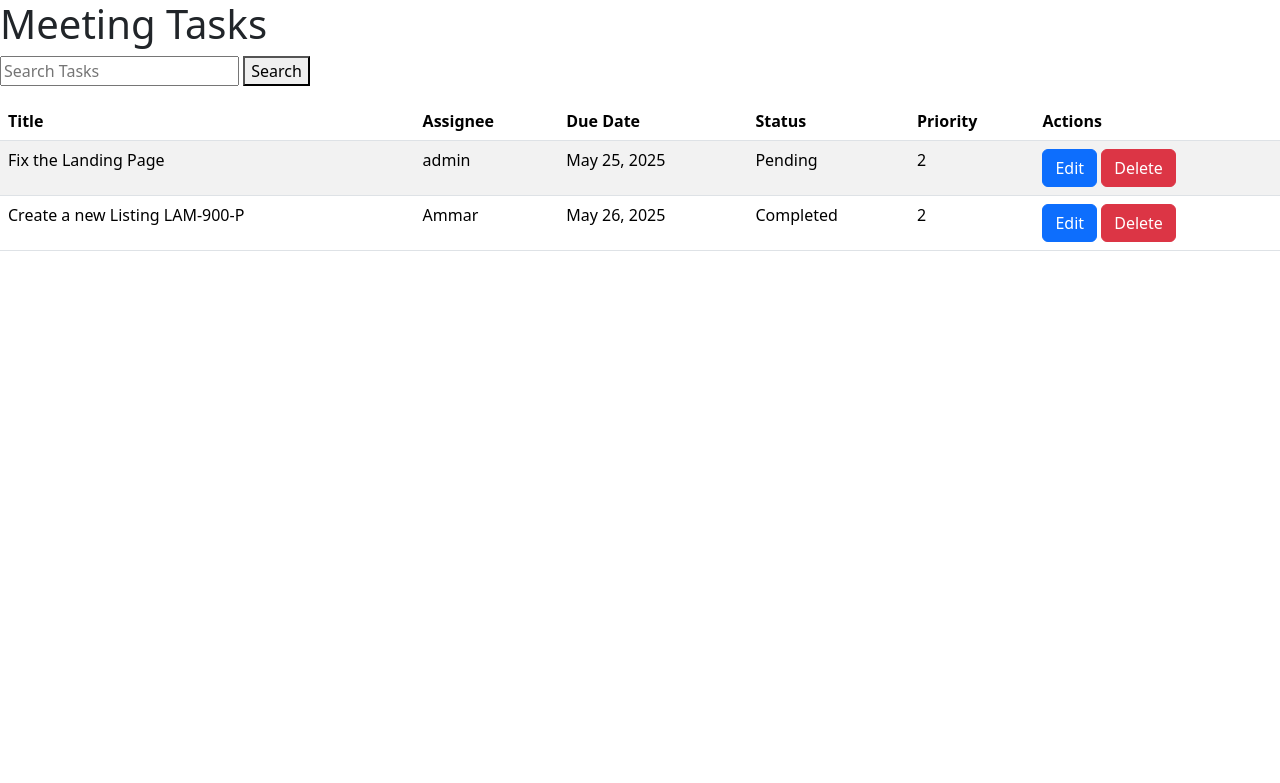
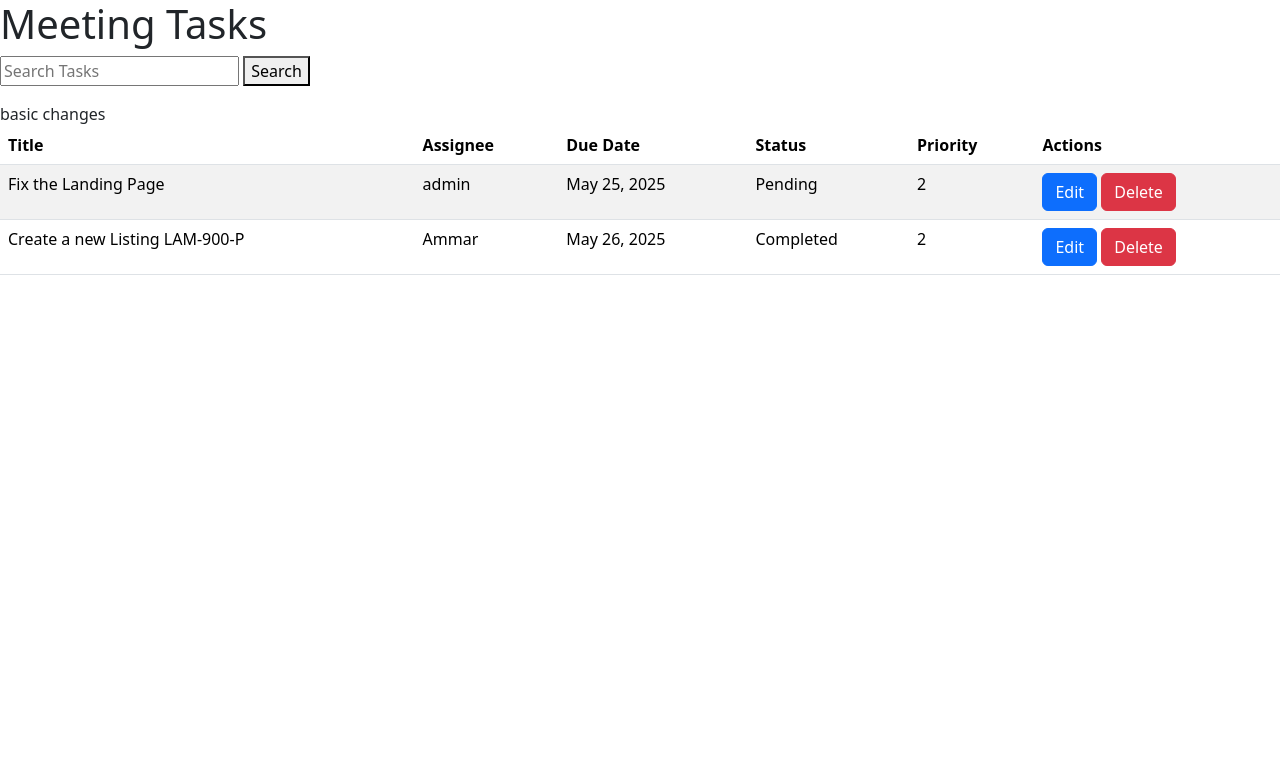
Before and after one commit to Ammar-78/asana, a Django app: page / in a window 1280 px wide. Shown: the top 783 px of the page. Run offline with Django 5.2, Linux system fonts and the light colour scheme; data comes from the database, SQL or seed files in the repository; some libraries are stand-ins or nearby versions.

Commit message:
my message

```diff
--- a/asana/templates/asana/task_list.html
+++ b/asana/templates/asana/task_list.html
@@ -6,6 +6,8 @@
     <input type="text" name="q" placeholder="Search Tasks" value="{{ search_query }}">
     <button type="submit">Search</button>
 </form>
+
+basic changes
 
 {% load bootstrap5 %}
   {% bootstrap_css %}
```
